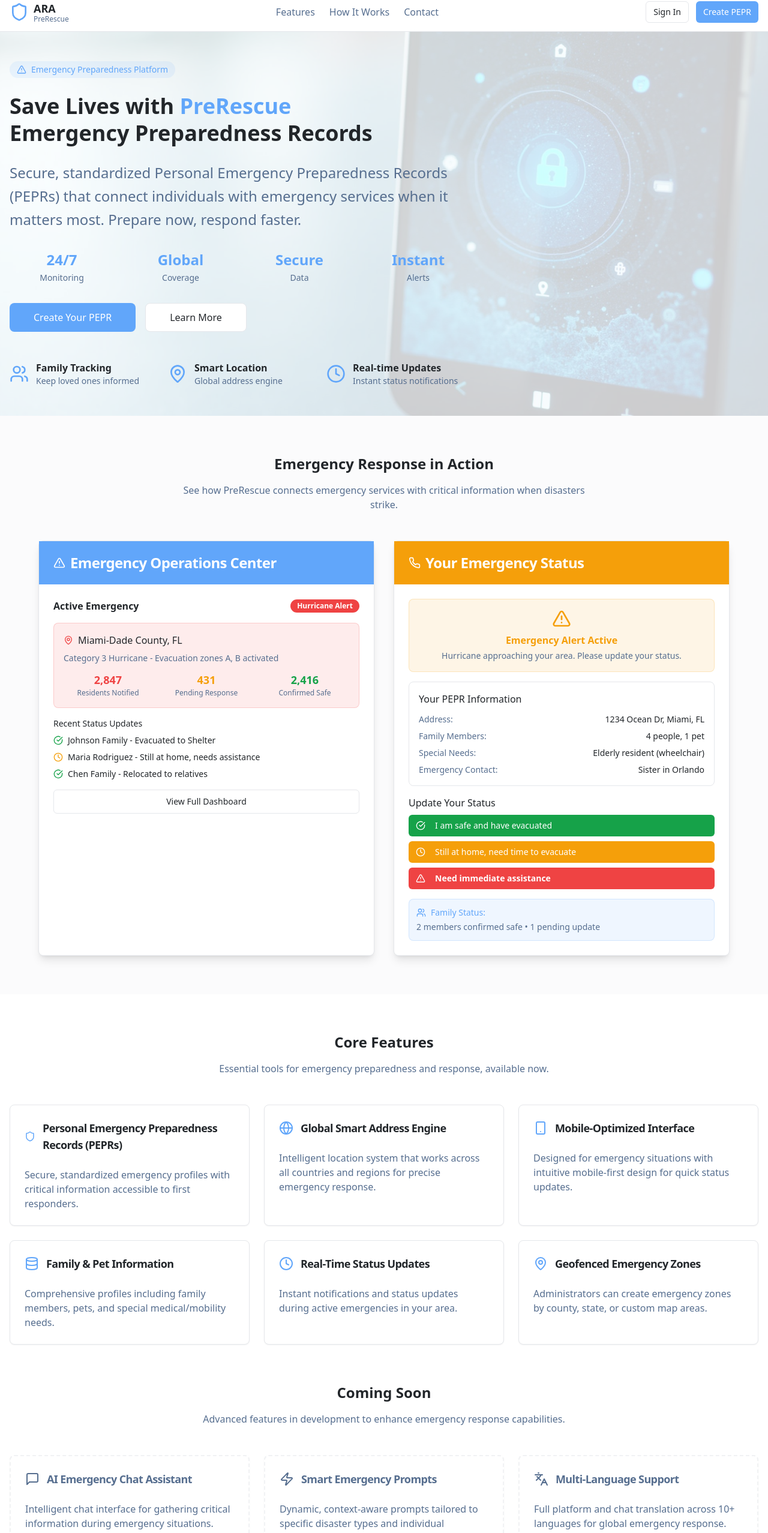
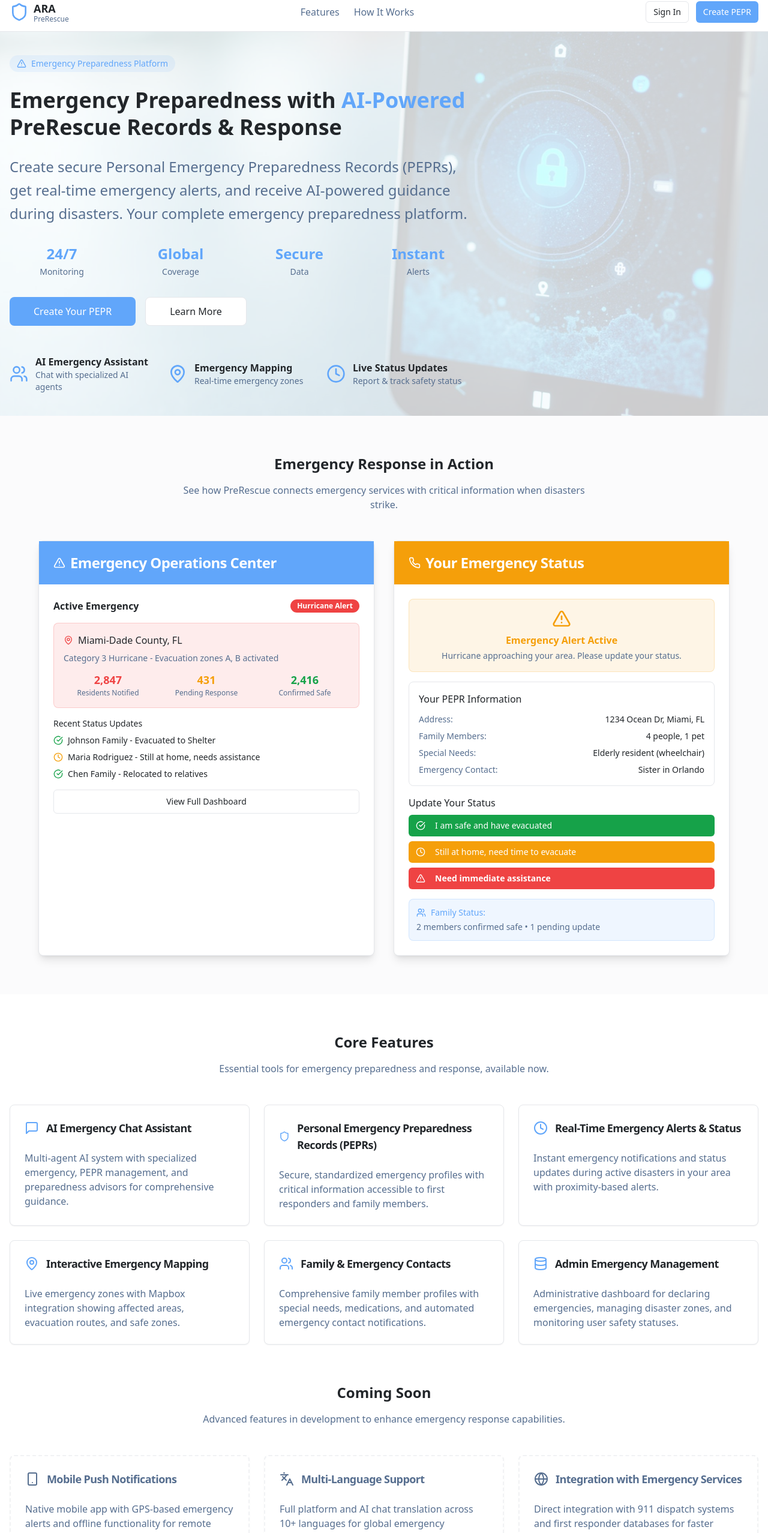
Before and after one commit to rgthelen/prep-aid-connect, a React (Vite) app: page / in a window 1280 px wide. Shown: the part 12-2567 px from the top of the page at 60% size. Built offline with nearby package versions, Linux system fonts and the light colour scheme.

Commit message:
Update landing page
Update the landing page to showcase the latest features and remove any broken links.

```diff
--- a/src/components/Features.tsx
+++ b/src/components/Features.tsx
@@ -15,52 +15,52 @@ import {
 const Features = () => {
   const currentFeatures = [
     {
+      icon: MessageSquare,
+      title: "AI Emergency Chat Assistant",
+      description: "Multi-agent AI system with specialized emergency, PEPR management, and preparedness advisors for comprehensive guidance."
+    },
+    {
       icon: Shield,
       title: "Personal Emergency Preparedness Records (PEPRs)",
-      description: "Secure, standardized emergency profiles with critical information accessible to first responders."
+      description: "Secure, standardized emergency profiles with critical information accessible to first responders and family members."
     },
     {
-      icon: Globe,
-      title: "Global Smart Address Engine",
-      description: "Intelligent location system that works across all countries and regions for precise emergency response."
+      icon: Clock,
+      title: "Real-Time Emergency Alerts & Status",
+      description: "Instant emergency notifications and status updates during active disasters in your area with proximity-based alerts."
     },
     {
-      icon: Smartphone,
-      title: "Mobile-Optimized Interface",
-      description: "Designed for emergency situations with intuitive mobile-first design for quick status updates."
+      icon: MapPin,
+      title: "Interactive Emergency Mapping",
+      description: "Live emergency zones with Mapbox integration showing affected areas, evacuation routes, and safe zones."
+    },
+    {
+      icon: Users,
+      title: "Family & Emergency Contacts",
+      description: "Comprehensive family member profiles with special needs, medications, and automated emergency contact notifications."
     },
     {
       icon: Database,
-      title: "Family & Pet Information",
-      description: "Comprehensive profiles including family members, pets, and special medical/mobility needs."
-    },
-    {
-      icon: Clock,
-      title: "Real-Time Status Updates",
-      description: "Instant notifications and status updates during active emergencies in your area."
-    },
-    {
-      icon: MapPin,
-      title: "Geofenced Emergency Zones",
-      description: "Administrators can create emergency zones by county, state, or custom map areas."
+      title: "Admin Emergency Management",
+      description: "Administrative dashboard for declaring emergencies, managing disaster zones, and monitoring user safety statuses."
     }
   ];
 
   const comingFeatures = [
     {
-      icon: MessageSquare,
-      title: "AI Emergency Chat Assistant",
-      description: "Intelligent chat interface for gathering critical information during emergency situations."
-    },
-    {
-      icon: Zap,
-      title: "Smart Emergency Prompts",
-      description: "Dynamic, context-aware prompts tailored to specific disaster types and individual circumstances."
+      icon: Smartphone,
+      title: "Mobile Push Notifications",
+      description: "Native mobile app with GPS-based emergency alerts and offline functionality for remote areas."
     },
     {
       icon: Languages,
       title: "Multi-Language Support",
-      description: "Full platform and chat translation across 10+ languages for global emergency response."
+      description: "Full platform and AI chat translation across 10+ languages for global emergency response."
+    },
+    {
+      icon: Globe,
+      title: "Integration with Emergency Services",
+      description: "Direct integration with 911 dispatch systems and first responder databases for faster emergency response."
     }
   ];
 
--- a/src/components/Header.tsx
+++ b/src/components/Header.tsx
@@ -23,11 +23,8 @@ const Header = () => {
           <a href="#features" className="text-muted-foreground hover:text-foreground transition-colors">
             Features
           </a>
-          <a href="#how-it-works" className="text-muted-foreground hover:text-foreground transition-colors">
+          <a href="#features" className="text-muted-foreground hover:text-foreground transition-colors">
             How It Works
-          </a>
-          <a href="#contact" className="text-muted-foreground hover:text-foreground transition-colors">
-            Contact
           </a>
         </nav>
 
@@ -63,11 +60,8 @@ const Header = () => {
             <a href="#features" className="text-muted-foreground hover:text-foreground transition-colors">
               Features
             </a>
-            <a href="#how-it-works" className="text-muted-foreground hover:text-foreground transition-colors">
+            <a href="#features" className="text-muted-foreground hover:text-foreground transition-colors">
               How It Works
-            </a>
-            <a href="#contact" className="text-muted-foreground hover:text-foreground transition-colors">
-              Contact
             </a>
             <div className="flex flex-col gap-2 pt-2 border-t border-border">
               <Link to="/auth">
--- a/src/components/Hero.tsx
+++ b/src/components/Hero.tsx
@@ -1,5 +1,6 @@
 import { Button } from "@/components/ui/button";
 import { AlertTriangle, Users, MapPin, Clock } from "lucide-react";
+import { Link } from "react-router-dom";
 import heroImage from "@/assets/hero-image.jpg";
 
 const Hero = () => {
@@ -24,14 +25,14 @@ const Hero = () => {
 
           {/* Headline */}
           <h1 className="text-responsive-xl font-bold text-foreground mb-6 leading-tight">
-            Save Lives with <span className="text-primary">PreRescue</span>
+            Emergency Preparedness with <span className="text-primary">AI-Powered</span>
             <br />
-            Emergency Preparedness Records
+            PreRescue Records & Response
           </h1>
 
           {/* Description */}
           <p className="text-responsive-lg text-muted-foreground mb-8 leading-relaxed">
-            Secure, standardized Personal Emergency Preparedness Records (PEPRs) that connect individuals with emergency services when it matters most. Prepare now, respond faster.
+            Create secure Personal Emergency Preparedness Records (PEPRs), get real-time emergency alerts, and receive AI-powered guidance during disasters. Your complete emergency preparedness platform.
           </p>
 
           {/* Stats */}
@@ -56,10 +57,10 @@ const Hero = () => {
 
           {/* CTA Buttons */}
           <div className="flex flex-col sm:flex-row gap-4">
-            <Button size="xl" className="flex-1 sm:flex-none">
-              Create Your PEPR
+            <Button size="xl" className="flex-1 sm:flex-none" asChild>
+              <Link to="/auth">Create Your PEPR</Link>
             </Button>
-            <Button variant="outline" size="xl" className="flex-1 sm:flex-none">
+            <Button variant="outline" size="xl" className="flex-1 sm:flex-none" onClick={() => document.getElementById('features')?.scrollIntoView({ behavior: 'smooth' })}>
               Learn More
             </Button>
           </div>
@@ -69,22 +70,22 @@ const Hero = () => {
             <div className="flex items-center gap-3">
               <Users className="h-8 w-8 text-primary" />
               <div>
-                <div className="font-semibold text-foreground">Family Tracking</div>
-                <div className="text-sm text-muted-foreground">Keep loved ones informed</div>
+                <div className="font-semibold text-foreground">AI Emergency Assistant</div>
+                <div className="text-sm text-muted-foreground">Chat with specialized AI agents</div>
               </div>
             </div>
             <div className="flex items-center gap-3">
               <MapPin className="h-8 w-8 text-primary" />
               <div>
-                <div className="font-semibold text-foreground">Smart Location</div>
-                <div className="text-sm text-muted-foreground">Global address engine</div>
+                <div className="font-semibold text-foreground">Emergency Mapping</div>
+                <div className="text-sm text-muted-foreground">Real-time emergency zones</div>
               </div>
             </div>
             <div className="flex items-center gap-3">
               <Clock className="h-8 w-8 text-primary" />
               <div>
-                <div className="font-semibold text-foreground">Real-time Updates</div>
-                <div className="text-sm text-muted-foreground">Instant status notifications</div>
+                <div className="font-semibold text-foreground">Live Status Updates</div>
+                <div className="text-sm text-muted-foreground">Report & track safety status</div>
               </div>
             </div>
           </div>
```
